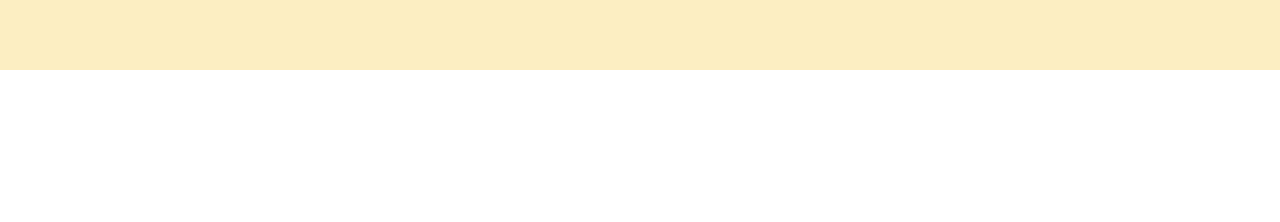
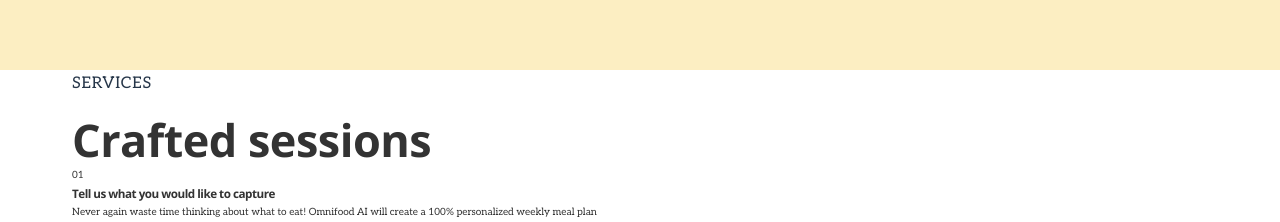
Before and after one commit to gah-code/my-photoloop-app, a React (Vite) app: page / in a window 1280 px wide. Shown: the part 896-1118 px from the top of the page. Before the commit the page ends 966 px from the top, so only its background shows below. Built offline with nearby package versions, Linux system fonts and the light colour scheme; the HTML template or start-up script is replaced by a standard one.

Commit message:
Small addon

```diff
--- a/src/App.jsx
+++ b/src/App.jsx
@@ -10,6 +10,27 @@ function App() {
       <GlobalStyle />
       <NavBar />
       <Hero />
+      <section className='section-one'>
+        <div className='container'>
+          <span className='subheading'>Services</span>
+          <h2 className='heading-secondary'>Crafted sessions</h2>
+        </div>
+
+        <div className='container grid grid--2-cols'>
+          <div className='step-text-box'>
+            <p className='step-number'>01</p>
+            <h3 className='heading-tertiary'>
+              Tell us what you would like to capture
+            </h3>
+            <p className='step-descriptioni'>
+              Never again waste time thinking about what to eat! Omnifood AI
+              will create a 100% personalized weekly meal plan just for you. It
+              makes sure you get all the nutrients and vitamins you need, no
+              matter what diet you follow!
+            </p>
+          </div>
+        </div>
+      </section>
     </Fragment>
   );
 }
--- a/src/App.scss
+++ b/src/App.scss
@@ -27,3 +27,13 @@
 .grid--4-cols {
   grid-template-columns: repeat(4, 1fr);
 }
+
+.subheading {
+  display: block;
+  font-size: 1.6rem;
+  font-weight: 500;
+  color: var(--color-primary);
+  text-transform: uppercase;
+  margin-bottom: 1.6rem;
+  letter-spacing: 0.75px;
+}
--- a/src/pages/home.scss
+++ b/src/pages/home.scss
@@ -24,7 +24,6 @@ header {
 }
 
 .hero-text-box {
-  // background-color: #f1a8687d;
   z-index: 10;
   padding: 1rem;
   // box-shadow: 0 1.5rem 4rem rgba(#333, 0.4);
@@ -57,21 +56,6 @@ header {
   line-height: 1.6;
   margin-bottom: 4.8rem;
 }
-
-// .grid-gallery {
-//   column-gap: 0.7%;
-//   display: grid;
-//   grid-template-columns: 16.42% 12.35% 12.35% 12.5% 12.5% 12.35% 8.28% 8.28%; /*230px 173px 173px 175px 175px 173px 116px 116px*/
-//   grid-template-rows: 1fr 0.07fr 0.12fr 0.44fr 0.638fr;
-//   grid-gap: 10px;
-//   grid-column-gap: 0.7%;
-//   left: 50%;
-//   margin: 100px -50vw 0;
-//   position: relative;
-//   right: 50%;
-//   width: 60vw;
-//   z-index: 0;
-// }
 
 .grid-gallery {
   column-gap: 0.7%;
@@ -211,7 +195,3 @@ header {
 .icon-mobile-nav[name='close-outline'] {
   display: none;
 }
-
-.mb {
-  margin-bottom: -2rem;
-}
```
